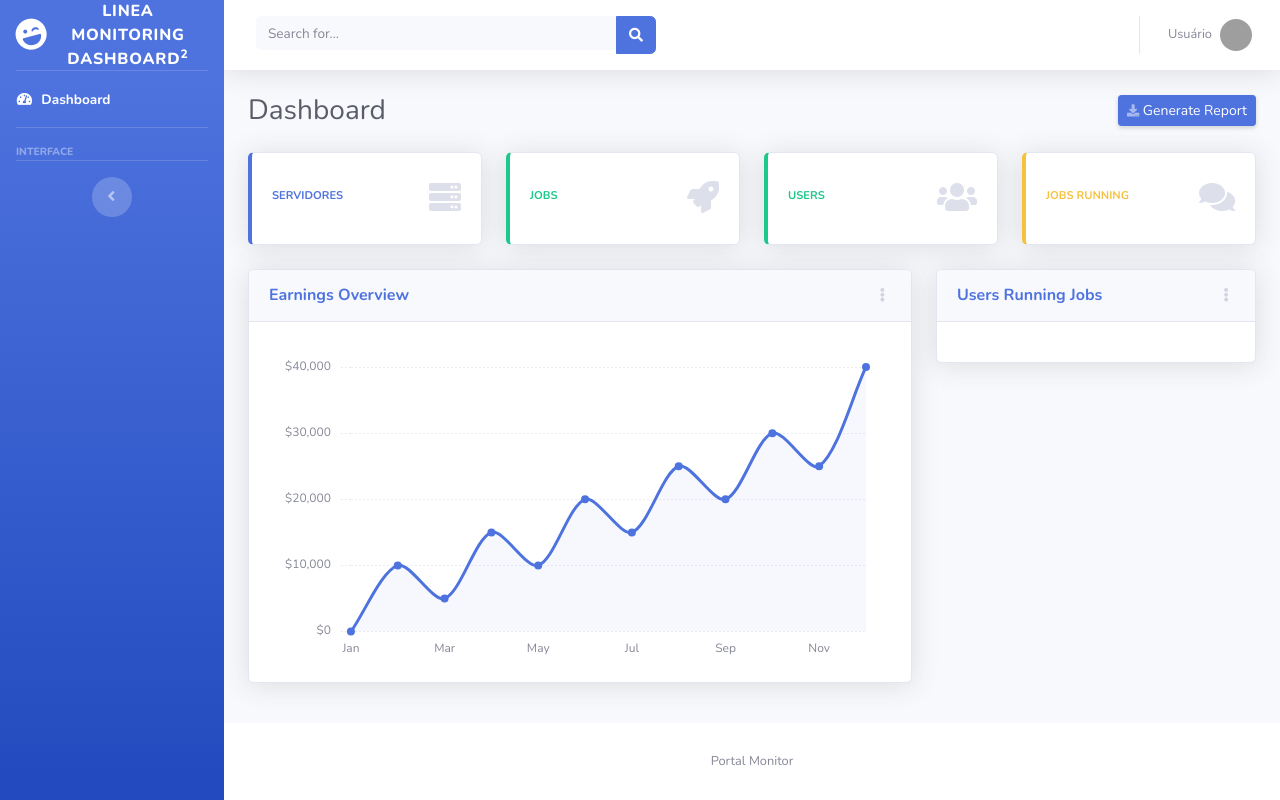
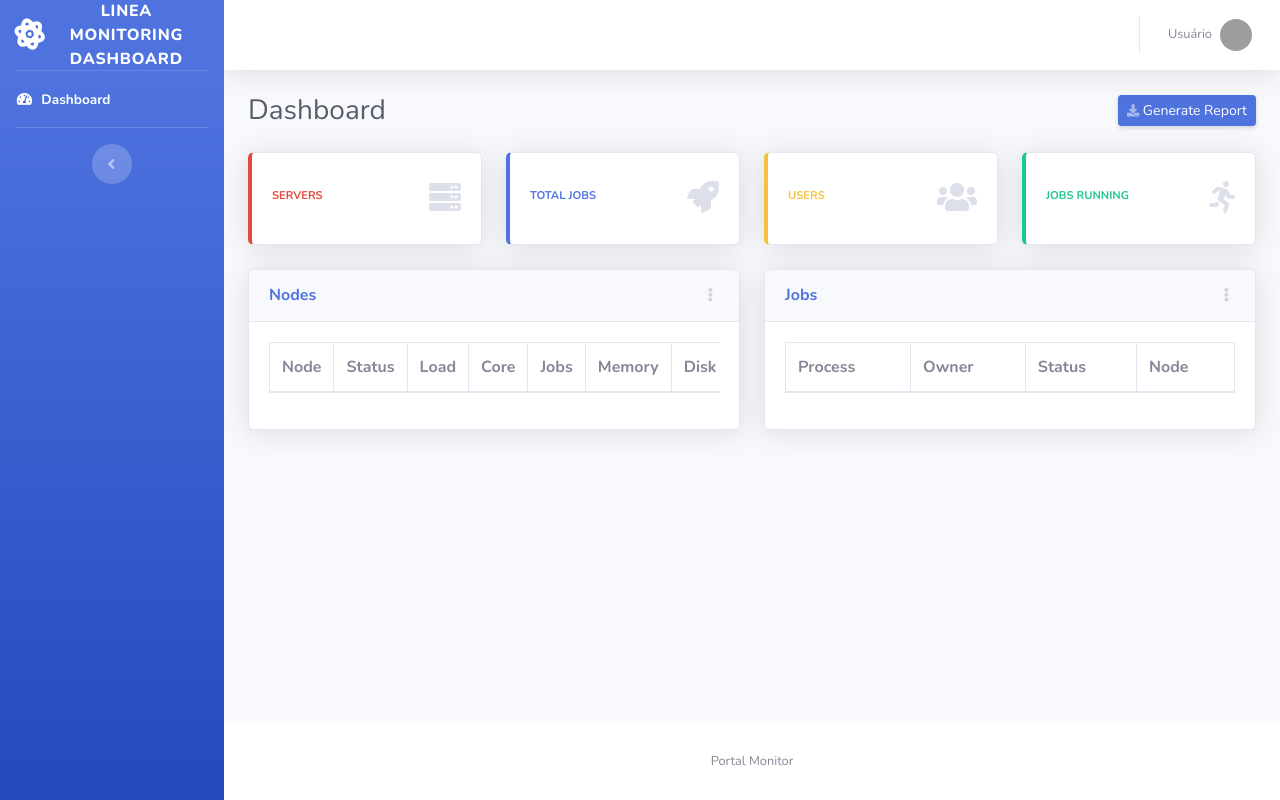
Before and after one commit to linea-it/condor_api, a Flask app: page / in a window 1280 px wide. Run offline with Flask 2, Linux system fonts and the light colour scheme; lists and menus that the app fills with data are empty; some libraries are stand-ins or nearby versions; grey boxes are pictures that could not be loaded.

Commit message:
Nova página

```diff
--- a/app.py
+++ b/app.py
@@ -13,6 +13,14 @@ def index():
     condor_m = Condor()
 
     return render_template('index.html')
+
+
+@application.route('/user')
+def user():
+
+    condor_m = Condor()
+
+    return render_template('user.html')
 
 
 @application.route('/submit_job', methods=['POST'])
--- a/condor.py
+++ b/condor.py
@@ -63,8 +63,8 @@ class Condor():
     def get_nodes(self, match, *args):
 
         self.default_params = [
-            'UtsnameNodename', 'Name', 'State', 'DetectedMemory',
-            'TotalCpus', 'LoadAvg', 'Activity', 'JobStarts', 'RecentJobStarts']
+            'UtsnameNodename', 'Name', 'State', 'Memory','Disk',
+            'TotalCpus','RemoteOwner', 'LoadAvg', 'Activity', 'JobStarts', 'RecentJobStarts','DiskUsage']
         self.params = self.default_params + args[0]
         self.requirements = str(match).replace(
             "=", "==").replace(',', '&&') if match else None
--- a/static/js/check_api.js
+++ b/static/js/check_api.js
@@ -1,8 +1,7 @@
 $( document ).ready(function() {
 
-var evtSource = new EventSource("http://loginicx.linea.gov.br:/5000/jobs");
-evtSource.onmessage = function(data) {
-//$.get( "http://loginicx.linea.gov.br:5000/jobs", function( data ) {
+	$.fn.dataTable.ext.errMode = 'none';
+	var call = function(){ $.get( "http://loginicx.linea.gov.br:5000/jobs", function( data ) {
 
 		$('#jobs_total').text(data.length);
 
@@ -23,9 +22,80 @@ evtSource.onmessage = function(data) {
         	});
         	$('#users').text(users.length);
 
-	$.each(users, function(i, prop) {
-    		$('#users_table').append('<tr><td>'+users[i]+'</td></tr');
+                if ( ! $.fn.DataTable.isDataTable( '#jobs_table' ) ) {
+                        var table = $('#jobs_table').DataTable({
+                                "data":data,
+
+                               "aoColumns": [
+                                        { "mData": "Process" },
+                                        { "mData": "Owner" },
+                                        { "mData": function(mdata){
+
+						if (mdata.JobStatus == 2){
+							return "Running"
+						}else{
+							return "Unknown"
+						}
+
+					 } },
+                                        { "mData": "RemoteHost"},
+                                ],
+                                "bPaginate": true,
+                                "bLengthChange": false,
+                                "bFilter": true,
+                                "bSort": true,
+                                "bInfo": true,
+				"lengthMenu": [[10, 25, 50, -1], [10, 25, 50, "All"]]
+
                         });
 
+                }else{
+			       $('#jobs_table').DataTable().clear();
+        		       $('#jobs_table').DataTable().rows.add( data ).draw();
+                }
+
+	});
+
+	$.get( "http://loginicx.linea.gov.br:5000/nodes", function( data ) {
+
+		nodes = []
+                $.each(data, function(i, v) {
+                        if (!nodes.includes(data[i].UtsnameNodename)) {
+                                nodes.push(data[i].UtsnameNodename)
                         }
                 });
+
+		$('#servers').text(nodes.length);
+
+		if ( ! $.fn.DataTable.isDataTable( '#nodes_table' ) ) {
+			var table = $('#nodes_table').DataTable({
+    				"data":data,
+
+ 			       "aoColumns": [
+        				{ "mData": "Name" },
+        				{ "mData": "Activity" },
+					{ "mData": "LoadAvg" },
+					{ "mData": "TotalCpus" },
+					{ "mData": "RecentJobStarts" },
+					{ "mData": "Memory" },
+					{ "mData": "Disk" },
+    				],
+    				"bPaginate": true,
+    				"bLengthChange": false,
+    				"bFilter": true,
+    				"bSort": true,
+				"ordering": true,
+    				"bInfo": true,
+    				"order": [[ 2, "desc" ]]
+			});
+
+		}else{
+                               $('#nodes_table').DataTable().clear();
+                               $('#nodes_table').DataTable().rows.add( data ).draw();
+		}
+
+	})
+     }
+	call();
+	setInterval(call, 5000);
+});
--- a/templates/index.html
+++ b/templates/index.html
@@ -29,11 +29,11 @@
     <ul class="navbar-nav bg-gradient-primary sidebar sidebar-dark accordion" id="accordionSidebar">
 
       <!-- Sidebar - Brand -->
-      <a class="sidebar-brand d-flex align-items-center justify-content-center" href="index.html">
+      <a class="sidebar-brand d-flex align-items-center justify-content-center" href="#">
         <div class="sidebar-brand-icon rotate-n-15">
-          <i class="fas fa-laugh-wink"></i>
+          <i class="fas fa-atom"></i>
         </div>
-        <div class="sidebar-brand-text mx-3">Linea Monitoring Dashboard<sup>2</sup></div>
+        <div class="sidebar-brand-text mx-3">LIneA Monitoring Dashboard<sup></sup></div>
       </a>
 
       <!-- Divider -->
@@ -41,18 +41,11 @@
 
       <!-- Nav Item - Dashboard -->
       <li class="nav-item active">
-        <a class="nav-link" href="index.html">
+        <a class="nav-link" href="#">
           <i class="fas fa-fw fa-tachometer-alt"></i>
           <span>Dashboard</span></a>
       </li>
 
-      <!-- Divider -->
-      <hr class="sidebar-divider">
-
-      <!-- Heading -->
-      <div class="sidebar-heading">
-        Interface
-      </div>
 
       <hr class="sidebar-divider d-none d-md-block">
       <!-- Sidebar Toggler (Sidebar) -->
@@ -77,17 +70,6 @@
             <i class="fa fa-bars"></i>
           </button>
 
-          <!-- Topbar Search -->
-          <form class="d-none d-sm-inline-block form-inline mr-auto ml-md-3 my-2 my-md-0 mw-100 navbar-search">
-            <div class="input-group">
-              <input type="text" class="form-control bg-light border-0 small" placeholder="Search for..." aria-label="Search" aria-describedby="basic-addon2">
-              <div class="input-group-append">
-                <button class="btn btn-primary" type="button">
-                  <i class="fas fa-search fa-sm"></i>
-                </button>
-              </div>
-            </div>
-          </form>
 
           <!-- Topbar Navbar -->
           <ul class="navbar-nav ml-auto">
@@ -153,7 +135,7 @@
           <!-- Page Heading -->
           <div class="d-sm-flex align-items-center justify-content-between mb-4">
             <h1 class="h3 mb-0 text-gray-800">Dashboard</h1>
-            <a href="#" class="d-none d-sm-inline-block btn btn-sm btn-primary shadow-sm"><i class="fas fa-download fa-sm text-white-50"></i> Generate Report</a>
+            <a href="http://ticket.linea.gov.br/" class="d-none d-sm-inline-block btn btn-sm btn-primary shadow-sm"><i class="fas fa-download fa-sm text-white-50"></i> Generate Report</a>
           </div>
 
           <!-- Content Row -->
@@ -161,12 +143,12 @@
 
             <!-- Earnings (Monthly) Card Example -->
             <div class="col-xl-3 col-md-6 mb-4">
-              <div class="card border-left-primary shadow h-100 py-2">
+              <div class="card border-left-danger shadow h-100 py-2">
                 <div class="card-body">
                   <div class="row no-gutters align-items-center">
                     <div class="col mr-2">
-                      <div class="text-xs font-weight-bold text-primary text-uppercase mb-1">Servidores</div>
-                      <div id="servidores" class="h5 mb-0 font-weight-bold text-gray-800"></div>
+                      <div class="text-xs font-weight-bold text-danger text-uppercase mb-1">Servers</div>
+                      <div id="servers" class="h5 mb-0 font-weight-bold text-gray-800"></div>
                     </div>
                     <div class="col-auto">
                       <i class="fas fa-server fa-2x text-gray-300"></i>
@@ -178,11 +160,11 @@
 
             <!-- Earnings (Monthly) Card Example -->
             <div class="col-xl-3 col-md-6 mb-4">
-              <div class="card border-left-success shadow h-100 py-2">
+              <div class="card border-left-primary shadow h-100 py-2">
                 <div class="card-body">
                   <div class="row no-gutters align-items-center">
                     <div class="col mr-2">
-                      <div class="text-xs font-weight-bold text-success text-uppercase mb-1">Jobs</div>
+                      <div class="text-xs font-weight-bold text-primary text-uppercase mb-1">Total Jobs</div>
                       <div id="jobs_total" class="h5 mb-0 font-weight-bold text-gray-800"></div>
                     </div>
                     <div class="col-auto">
@@ -195,11 +177,11 @@
 
             <!-- Earnings (Monthly) Card Example -->
             <div class="col-xl-3 col-md-6 mb-4">
-              <div class="card border-left-success shadow h-100 py-2">
+              <div class="card border-left-warning shadow h-100 py-2">
                 <div class="card-body">
                   <div class="row no-gutters align-items-center">
                     <div class="col mr-2">
-                      <div class="text-xs font-weight-bold text-success text-uppercase mb-1">Users</div>
+                      <div class="text-xs font-weight-bold text-warning text-uppercase mb-1">Users</div>
                       <div id="users" class="h5 mb-0 font-weight-bold text-gray-800"></div>
                     </div>
                     <div class="col-auto">
@@ -211,15 +193,15 @@
             </div>
             <!-- Pending Requests Card Example -->
             <div class="col-xl-3 col-md-6 mb-4">
-              <div class="card border-left-warning shadow h-100 py-2">
+              <div class="card border-left-success shadow h-100 py-2">
                 <div class="card-body">
                   <div class="row no-gutters align-items-center">
                     <div class="col mr-2">
-                      <div class="text-xs font-weight-bold text-warning text-uppercase mb-1">Jobs Running</div>
+                      <div class="text-xs font-weight-bold text-success text-uppercase mb-1">Jobs Running</div>
                       <div id="jobs_running" class="h5 mb-0 font-weight-bold text-gray-800"></div>
                     </div>
                     <div class="col-auto">
-                      <i class="fas fa-comments fa-2x text-gray-300"></i>
+                      <i class="fas fa-running fa-2x text-gray-300"></i>
                     </div>
                   </div>
                 </div>
@@ -232,11 +214,11 @@
           <div class="row">
 
             <!-- Area Chart -->
-            <div class="col-xl-8 col-lg-7">
+            <div class="col-md-6">
               <div class="card shadow mb-4">
                 <!-- Card Header - Dropdown -->
                 <div class="card-header py-3 d-flex flex-row align-items-center justify-content-between">
-                  <h6 class="m-0 font-weight-bold text-primary">Earnings Overview</h6>
+                  <h6 class="m-0 font-weight-bold text-primary">Nodes</h6>
                   <div class="dropdown no-arrow">
                     <a class="dropdown-toggle" href="#" role="button" id="dropdownMenuLink" data-toggle="dropdown" aria-haspopup="true" aria-expanded="false">
                       <i class="fas fa-ellipsis-v fa-sm fa-fw text-gray-400"></i>
@@ -252,19 +234,33 @@
                 </div>
                 <!-- Card Body -->
                 <div class="card-body">
-                  <div class="chart-area">
-                    <canvas id="myAreaChart"></canvas>
-                  </div>
+			<div class="table-responsive">
+			<table class="table table-bordered" width="100%" cellspacing="0" id="nodes_table">
+    			<thead>
+        			<tr>
+					<th>Node</th>
+					<th>Status</th>
+					<th>Load</th>
+					<th>Core</th>
+					<th>Jobs</th>
+					<th>Memory</th>
+					<th>Disk</th>
+        			</tr>
+    			</thead>
+			<tbody>
+			</tbody>
+			</table>
+			</div>
                 </div>
               </div>
             </div>
 
             <!-- Pie Chart -->
-            <div class="col-xl-4 col-lg-5">
+            <div class="col-md-6">
               <div class="card shadow mb-4">
                 <!-- Card Header - Dropdown -->
                 <div class="card-header py-3 d-flex flex-row align-items-center justify-content-between">
-                  <h6 class="m-0 font-weight-bold text-primary">Users Running Jobs</h6>
+                  <h6 class="m-0 font-weight-bold text-primary">Jobs</h6>
                   <div class="dropdown no-arrow">
                     <a class="dropdown-toggle" href="#" role="button" id="dropdownMenuLink" data-toggle="dropdown" aria-haspopup="true" aria-expanded="false">
                       <i class="fas fa-ellipsis-v fa-sm fa-fw text-gray-400"></i>
@@ -280,11 +276,20 @@
                 </div>
                 <!-- Card Body -->
                 <div class="card-body">
-
-			<table id="users_table">
-			   <tr>
-			   </tr>
-			</table>
+			<div class="table-responsive">
+                        <table class="table table-bordered" cellspacing="0" id="jobs_table">
+                        <thead>
+                                <tr>
+                                        <th>Process</th>
+                                        <th>Owner</th>
+                                        <th>Status</th>
+                                        <th>Node</th>
+                                </tr>
+                        </thead>
+                        <tbody>
+                        </tbody>
+                        </table>
+		</div>
                 </div>
               </div>
             </div>
@@ -343,11 +348,9 @@
   <!-- Custom scripts for all pages-->
   <script src="static/js/sb-admin-2.min.js"></script>
   <!-- Page level plugins -->
-  <script src="static/vendor/chart.js/Chart.min.js"></script>
-
+  <script src="static/vendor/datatables/jquery.dataTables.min.js"></script>
+  <script src="static/vendor/datatables/dataTables.bootstrap4.min.js"></script>
   <!-- Page level custom scripts -->
-  <script src="static/js/demo/chart-area-demo.js"></script>
-  <script src="static/js/demo/chart-pie-demo.js"></script>
   <script src="static/js/check_api.js"></script>
 </body>
 
```
Also changed, not shown: static/js/check_api_users.js (added, +35 -0 lines), templates/user.html (added, +232 -0 lines). Lines whose indentation alone changed are shown as unchanged.
